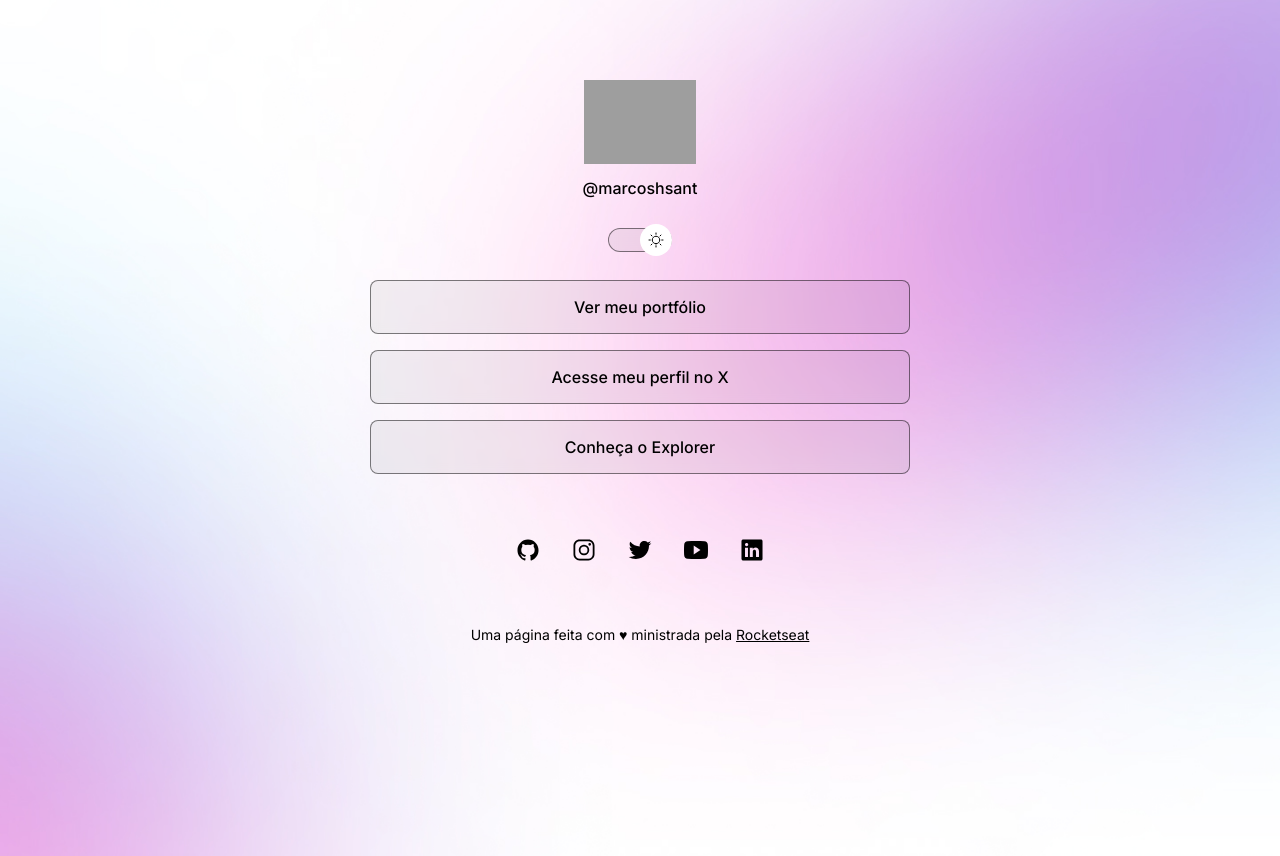
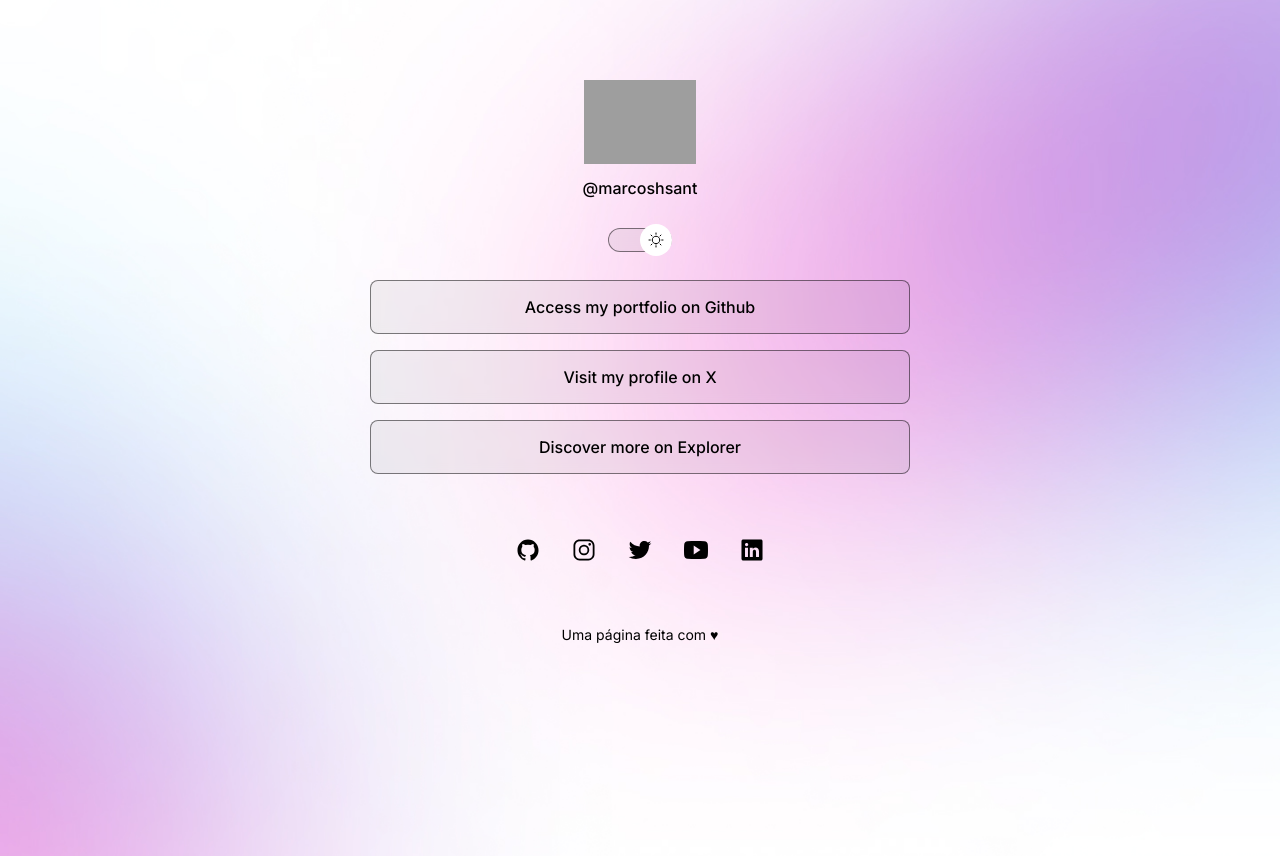
Before and after one commit to Parorenger/projeto, a plain HTML site: page index.html in a window 1280 px wide. Both pictures are taken after a click on the element 640 px from the left and 240 px from the top of the page. Drawn offline with nearby package versions, Linux system fonts and the light colour scheme; grey boxes are pictures that could not be loaded.

Commit message:
Change languages

```diff
--- a/index.html
+++ b/index.html
@@ -30,17 +30,18 @@
       <ul>
         <li>
           <a href="http://github.com/parorenger" target="_blank"
-            >Ver meu portfólio</a
+            id="portfolio">Ver meu portfólio</a
           >
         </li>
         <!-- <li><a href="#">Inscrever-se no NLW</a></li> -->
         <li>
-          <a href="https://twitter.com/marcos_hseu">Acesse meu perfil no X</a>
+          <a href="https://twitter.com/marcos_hseu" target="_blank"
+            id="xprofile">Acesse meu perfil no X</a>
         </li>
 
         <li>
           <a href="http://www.rocketseat.com.br/explorer" target="_blank"
-            >Conheça o Explorer</a
+            id="visit-explorer">Conheça o Explorer</a
           >
         </li>
       </ul>
@@ -70,8 +71,7 @@
 
       </div>
       <footer>
-        Uma página feita com ♥ ministrada pela&nbsp;
-        <a href="https://www.rocketseat.com.br">Rocketseat</a>
+        Uma página feita com ♥
       </footer>
     </div>
     <!-- Script adicionado para rodar os icones -->
--- a/script.js
+++ b/script.js
@@ -1,6 +1,11 @@
 function toggleMode() {
   const html = document.documentElement
   html.classList.toggle("light")
+
+  let portfolio = document.getElementById('portfolio');
+  let twitter = document.getElementById('xprofile');
+  let explorer = document.getElementById('visit-explorer')
+
 
   let img = document.querySelector("#profile img")
 
@@ -10,11 +15,21 @@ function toggleMode() {
       "alt",
       "Foto de Marcos Santana sorrindo na Liberdade, usando óculos escuros e blusa clara."
     )
+    // Mudando a lingua dos itens
+    portfolio.innerHTML = "Access my portfolio on Github"
+    twitter.innerHTML = "Visit my profile on X"
+    explorer.innerHTML = "Discover more on Explorer"
+    // Fim da mudança de lingua
   } else {
     img.setAttribute("src", "assets/foto-circular.png")
     img.setAttribute(
       "alt",
       "Foto de Marcos Santana sorrindo, usando terno e gravata e camisa branca e fundo amarelo."
     )
+    // Mudando a lingua dos itens
+    portfolio.innerHTML = "Ver meu portfólio"
+    twitter.innerHTML = "Acesse meu perfil no X"
+    explorer.innerHTML = "Conheça o Explorer"
+    // Fim da mudança de lingua
   }
 }
```
